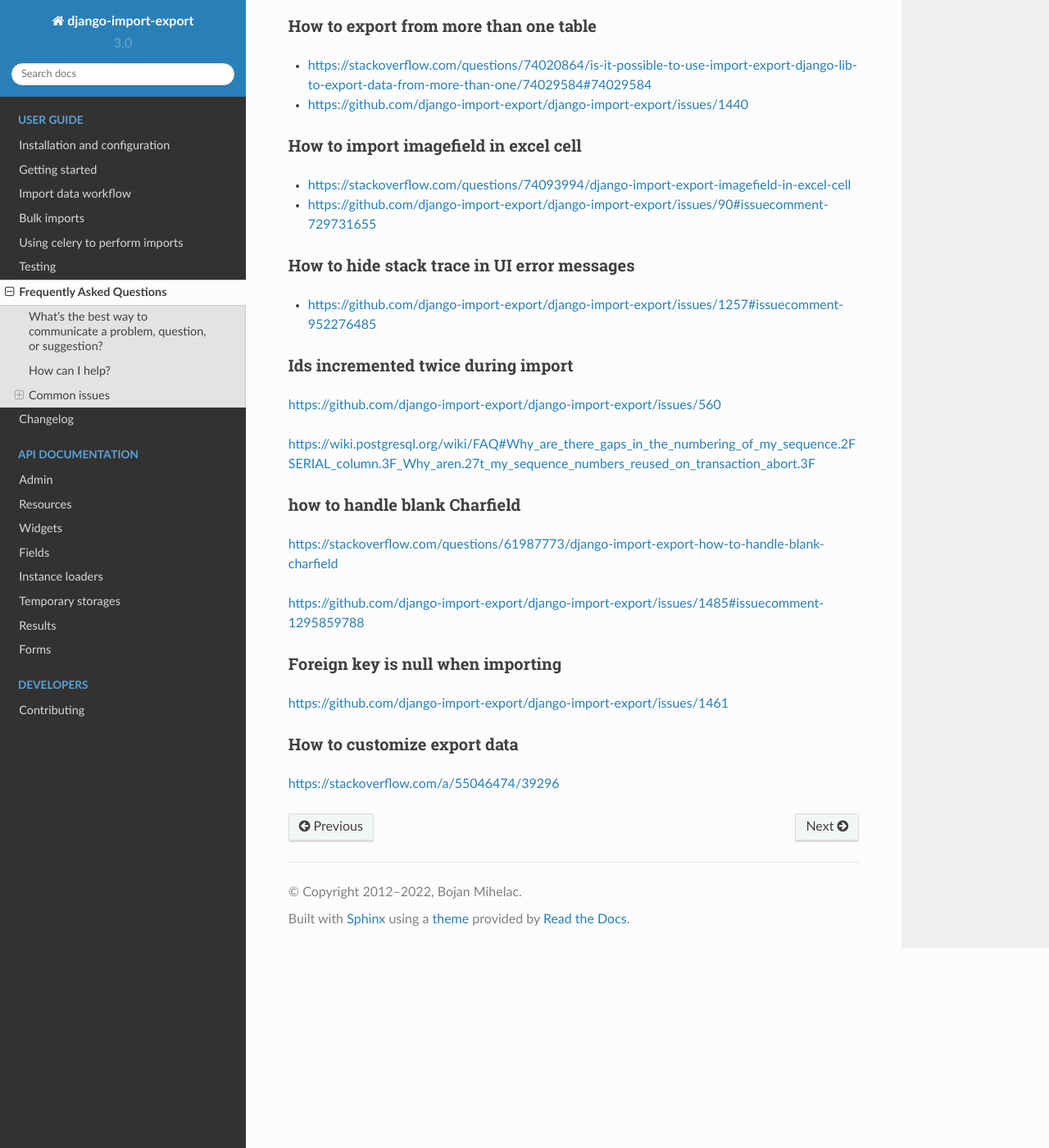
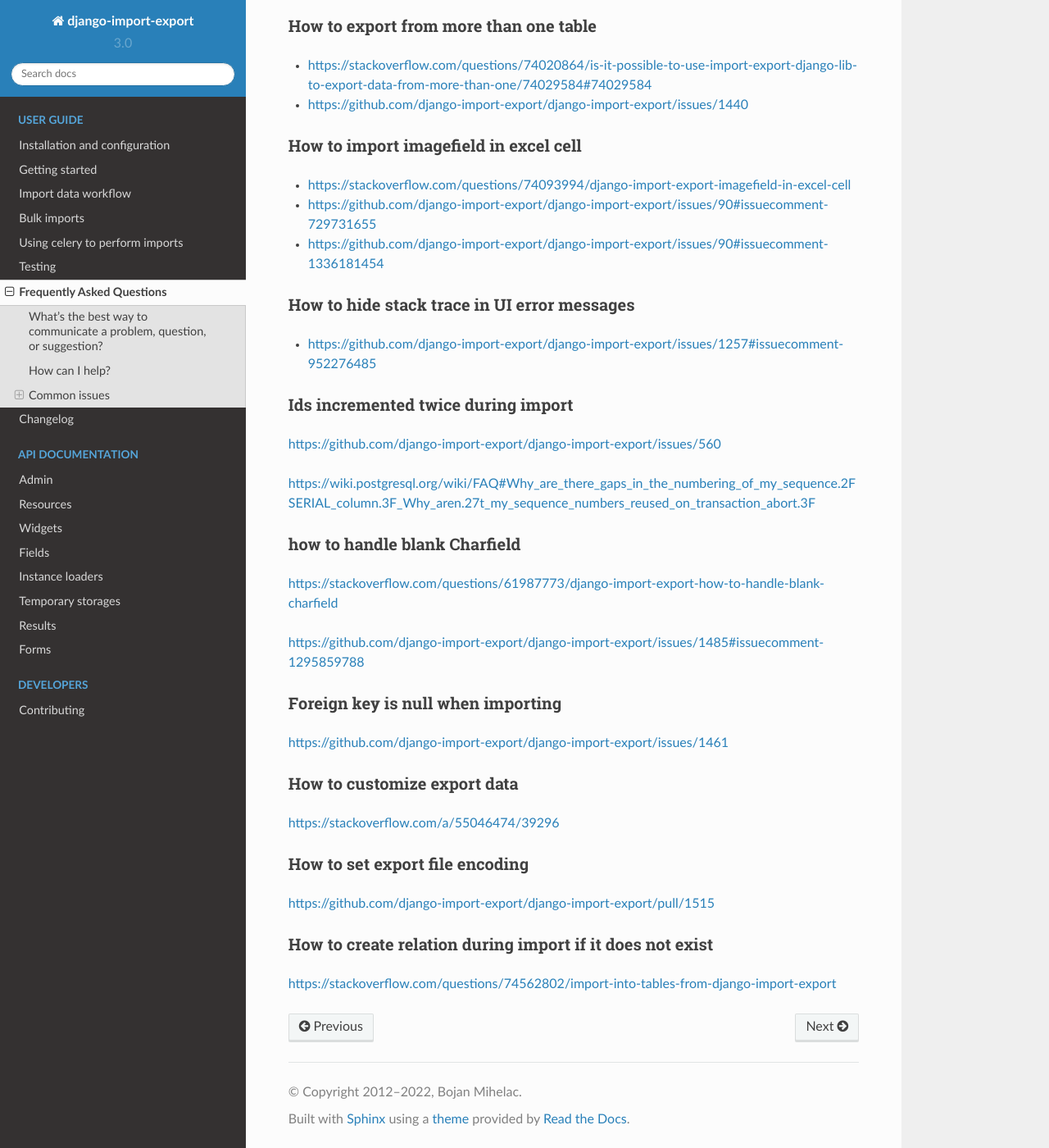
Before and after one commit to django-import-export/django-import-export, a Sphinx documentation site: the page built from docs/faq.rst, in a window 1280 px wide and 1400 px high, scrolled down 2458 px. Shown: the whole window at 82% size. Built offline with Sphinx 7.4.7 and the Read the Docs theme 2.0.0, drawn with Linux system fonts in a browser that asks for light colours; some of the changed text lies outside the part shown.

Commit message:
mini update

````diff
--- a/docs/faq.rst
+++ b/docs/faq.rst
@@ -81,7 +81,7 @@
             kwargs.update({"user": request.user})
             return kwargs
 
-Now you can add a constructor to your ``Resource`` to store the user reference, then override ```get_queryset()`` to return books for the organisation::
+Now you can add a constructor to your ``Resource`` to store the user reference, then override ``get_queryset()`` to return books for the organisation::
 
     class BookResource(ModelResource):
 
@@ -110,6 +110,7 @@
 - https://stackoverflow.com/questions/74093994/django-import-export-imagefield-in-excel-cell
 
 - https://github.com/django-import-export/django-import-export/issues/90#issuecomment-729731655
+- https://github.com/django-import-export/django-import-export/issues/90#issuecomment-1336181454
 
 How to hide stack trace in UI error messages
 --------------------------------------------
@@ -140,3 +141,13 @@
 ----------------------------
 
 https://stackoverflow.com/a/55046474/39296
+
+How to set export file encoding
+-------------------------------
+
+https://github.com/django-import-export/django-import-export/pull/1515
+
+How to create relation during import if it does not exist
+---------------------------------------------------------
+
+https://stackoverflow.com/questions/74562802/import-into-tables-from-django-import-export
````
